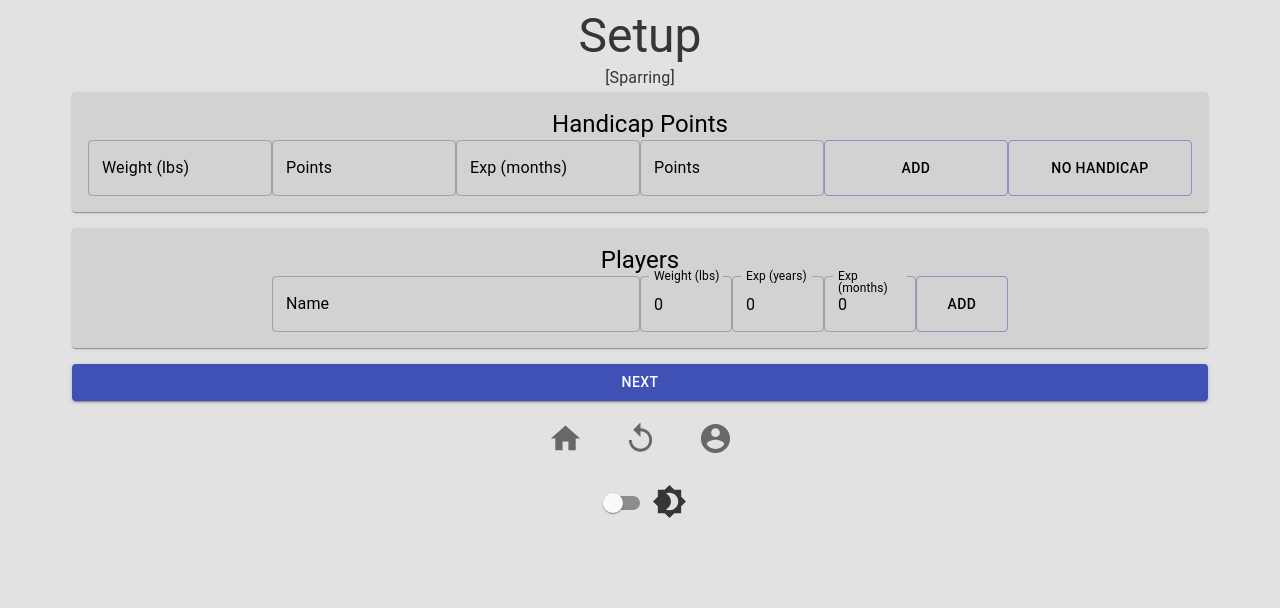
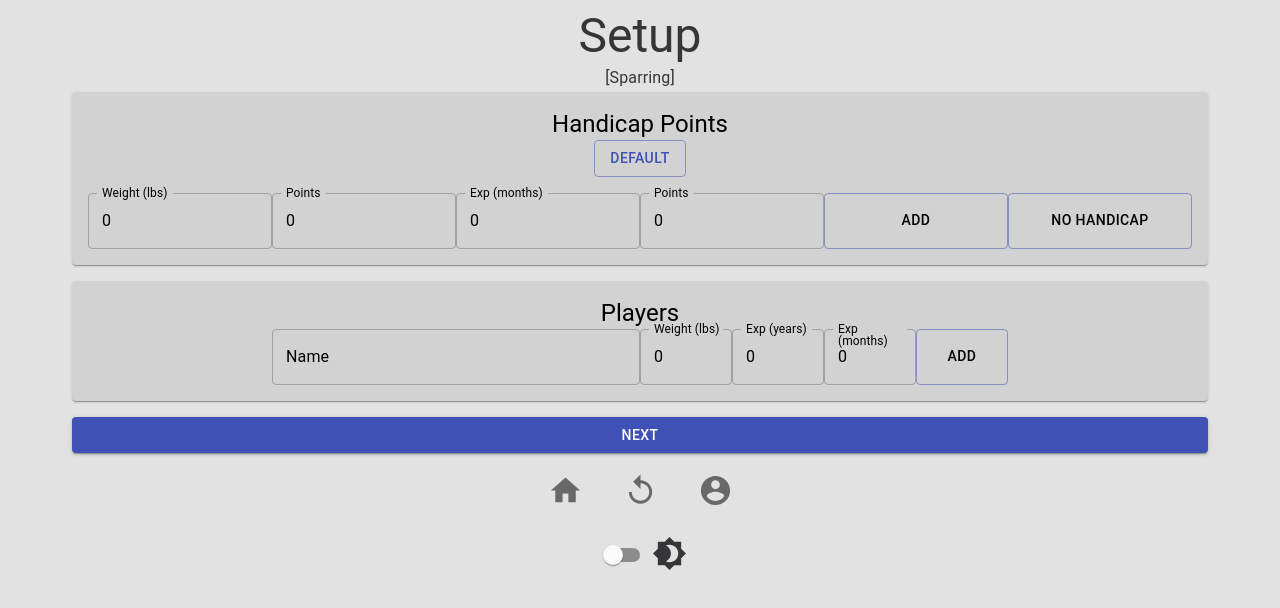
Before and after one commit to dli9431/RandomGrapple, a React (Create React App) app in the folder client/: page /sparring in a window 1280 px wide. Shown: the top 608 px of the page. Built offline with nearby package versions, Linux system fonts and the light colour scheme.

Commit message:
added default handicap for setup

```diff
--- a/client/src/components/setup.js
+++ b/client/src/components/setup.js
@@ -3,6 +3,21 @@ import { FormControlLabel, Checkbox, IconButton, Grid, Paper, Button, TextField,
 import { regStyles } from './styles/styles';
 import { Menu } from './menu/menu';
 import DeleteForeverIcon from '@material-ui/icons/DeleteForever';
+
+export const defaultHandicaps = [
+	{
+		name: "Weight Handicap",
+		unit: 'lbs',
+		amount: 20,
+		pts: 1
+	},
+	{
+		name: "Experience Handicap",
+		unit: 'months',
+		amount: 3,
+		pts: 1
+	}
+]
 
 export const defaultPenalties = [
 	{
@@ -144,10 +159,10 @@ export const Setup = ({ setupInfo, setup, night, logged }) => {
 	const classes = regStyles({ night: night });
 	// handicap pts
 	const [handicaps, setHandicaps] = useState(false);
-	const [handicapWeight, setHandicapWeight] = useState();
-	const [handicapWeightPts, setHandicapWeightPts] = useState();
-	const [handicapExp, setHandicapExp] = useState();
-	const [handicapExpPts, setHandicapExpPts] = useState();
+	const [handicapWeight, setHandicapWeight] = useState(0);
+	const [handicapWeightPts, setHandicapWeightPts] = useState(0);
+	const [handicapExp, setHandicapExp] = useState(0);
+	const [handicapExpPts, setHandicapExpPts] = useState(0);
 	// player info
 	const [playerWeight, setPlayerWeight] = useState(0);
 	const [playerName, setPlayerName] = useState('');
@@ -189,21 +204,41 @@ export const Setup = ({ setupInfo, setup, night, logged }) => {
 		setup.handicaps.push({
 			name: "Weight Handicap",
 			amount: 0,
-			pts: 0
+			pts: 0,
+			unit: 'lbs'
 		});
 		setup.handicaps.push({
 			name: "Experience Handicap",
 			amount: 0,
-			pts: 0
+			pts: 0,
+			unit: 'months'
 		});
 		setHandicaps(true);
 		setup.setHandicaps = false;
+	}
+
+	function importDefaultHandicap() {
+		setHandicapWeight(20);
+		setHandicapWeightPts(1);
+		setHandicapExp(3);
+		setHandicapExpPts(1);
+		setup.handicaps = [];
+		setup.handicaps = defaultHandicaps;
+		if (renderList) {
+			setRenderList(false);
+		} else {
+			setRenderList(true);
+		}
 	}
 
 	function resetHandicap() {
 		setup.handicaps = [];
 		setHandicaps(false);
 		setup.setHandicaps = false;
+		setHandicapWeight(0);
+		setHandicapWeightPts(0);
+		setHandicapExp(0);
+		setHandicapExpPts(0);
 	}
 
 	function addPlayer() {
@@ -282,17 +317,22 @@ export const Setup = ({ setupInfo, setup, night, logged }) => {
 						<Grid container direction="row" justify="center">
 							{handicaps === false ?
 								<>
+									<Grid item xs={12}>
+										<Box mb={2}>
+											<Button variant="outlined" color={night ? "secondary" : "primary"} onClick={() => importDefaultHandicap()}>Default</Button>
+										</Box>
+									</Grid>
 									<Grid item xs={8} sm={6} md={3} lg={2}>
-										<TextField type="number" step="10" defaultValue={handicapWeight} onChange={(e) => { setHandicapWeight(e.target.value) }} label="Weight (lbs)" variant="outlined" fullWidth={true} />
+										<TextField type="number" step="10" value={handicapWeight} onChange={(e) => { setHandicapWeight(e.target.value) }} label="Weight (lbs)" variant="outlined" fullWidth={true} />
 									</Grid>
 									<Grid item xs={4} sm={6} md={1} lg={2}>
-										<TextField type="number" step="1" defaultValue={handicapWeightPts} onChange={(e) => { setHandicapWeightPts(e.target.value) }} label="Points" variant="outlined" fullWidth={true} />
+										<TextField type="number" step="1" value={handicapWeightPts} onChange={(e) => { setHandicapWeightPts(e.target.value) }} label="Points" variant="outlined" fullWidth={true} />
 									</Grid>
 									<Grid item xs={8} sm={6} md={3} lg={2}>
-										<TextField type="number" step="1" defaultValue={handicapExp} onChange={(e) => { setHandicapExp(e.target.value) }} label="Exp (months)" variant="outlined" fullWidth={true} />
+										<TextField type="number" step="1" value={handicapExp} onChange={(e) => { setHandicapExp(e.target.value) }} label="Exp (months)" variant="outlined" fullWidth={true} />
 									</Grid>
 									<Grid item xs={4} sm={6} md={1} lg={2}>
-										<TextField type="number" step="1" defaultValue={handicapExpPts} onChange={(e) => { setHandicapExpPts(e.target.value) }} label="Points" variant="outlined" fullWidth={true} />
+										<TextField type="number" step="1" value={handicapExpPts} onChange={(e) => { setHandicapExpPts(e.target.value) }} label="Points" variant="outlined" fullWidth={true} />
 									</Grid>
 									<Grid item xs={6} sm={2} md={2} lg={2}>
 										<Button onClick={() => addHandicap()} fullWidth={true} variant="outlined" className={classes.inputAdd} color={night ? "secondary" : "primary"} width="100%">Add</Button>
```
